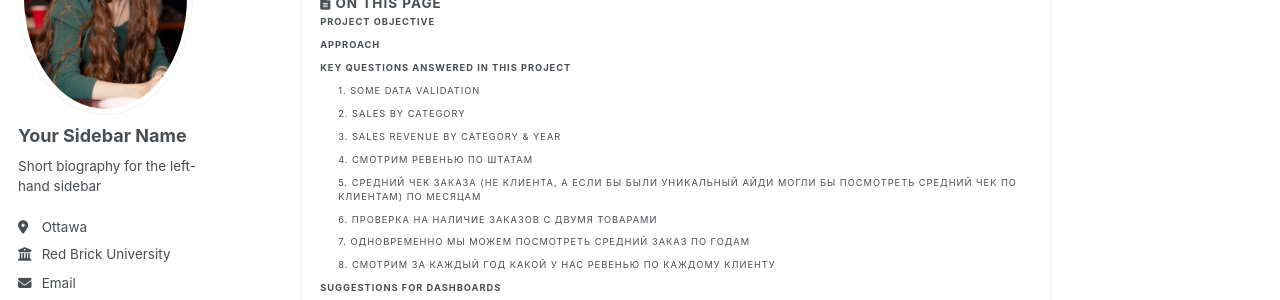
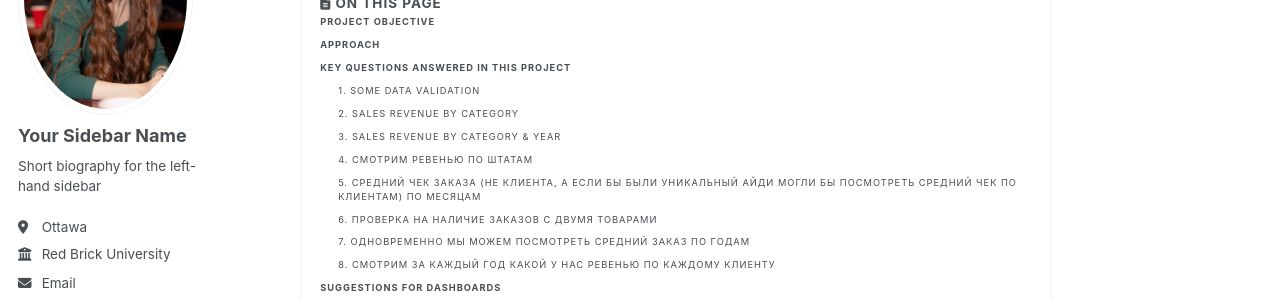
Before and after one commit to katevision/KateS, a Jekyll site: the page built from _portfolio/portfolio-2.md, in a window 1280 px wide and 900 px high. Shown: the part 222-522 px from the top of the window. Built offline with Jekyll 4.4.1, drawn with Linux system fonts in a browser that asks for light colours; some web fonts are replaced; a script bundle is joined from its source files by our own code; library files that are not in the unit come from our copies; some of the changed text lies outside the part shown.

Commit message:
Update portfolio-2.md

```diff
--- a/_portfolio/portfolio-2.md
+++ b/_portfolio/portfolio-2.md
@@ -84,7 +84,7 @@ FROM `project-sales-dataset.sales_dataset_a.general_data`
 
 <img src="{{ site.baseurl }}/images/check_years_month_date.png">
 
-### 2.  Sales by Category
+### 2.  Sales revenue  by Category
 
 With nearly five years of data available, we can now analyze revenue by category to obtain an overall view of sales performance
 
```
